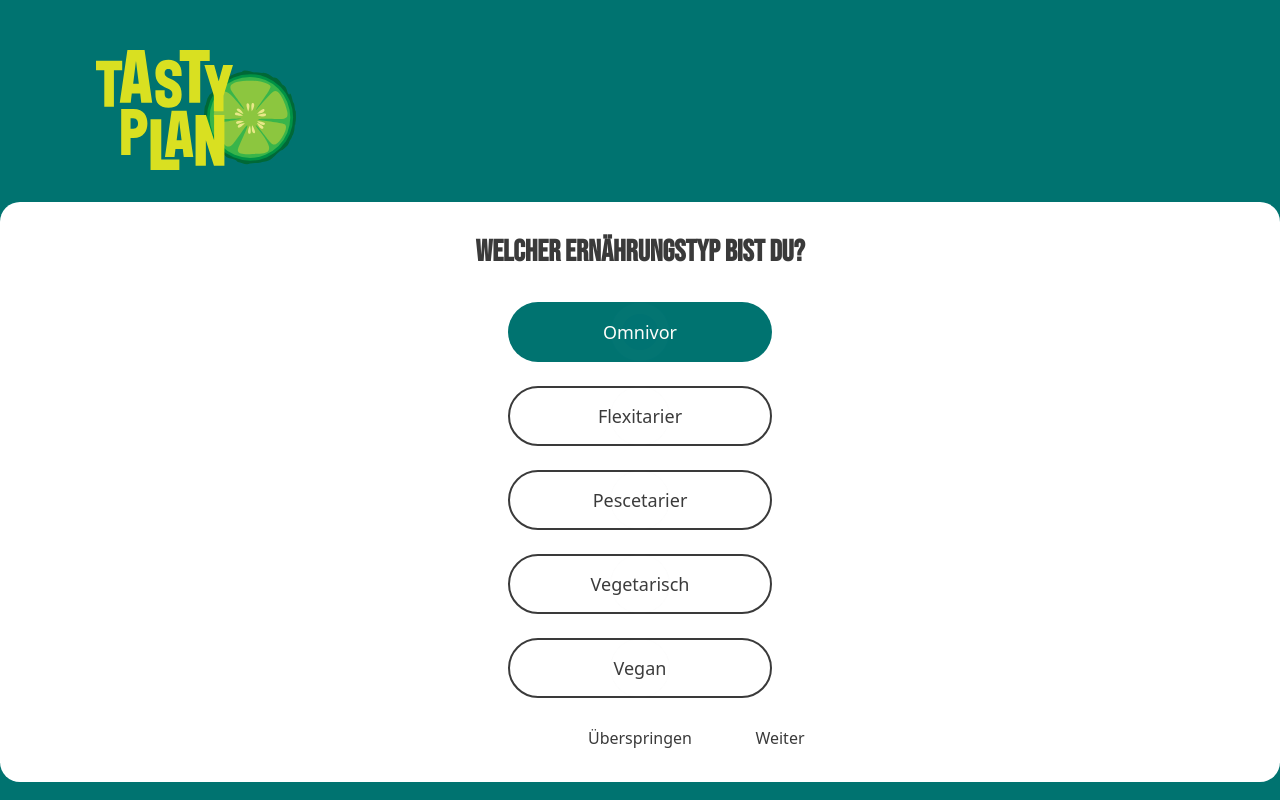
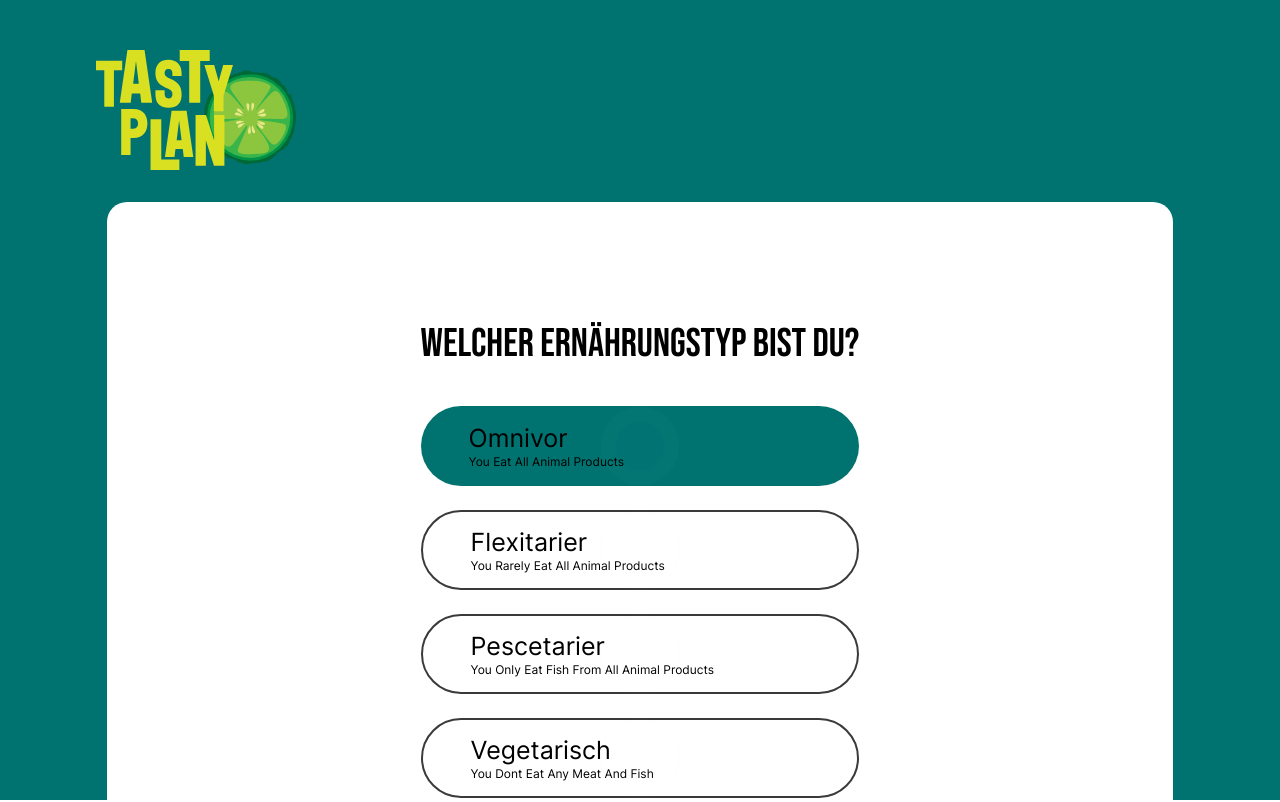
Before and after one commit to fichtnerma/Tastyplan, a Next.js app in the folder frontend/: page /preferences in a window 1280 px wide. Shown: the top 802 px of the page. Built offline with nearby package versions, Linux system fonts and the light colour scheme.

Commit message:
new design

```diff
--- a/frontend/src/pages/preferences/index.tsx
+++ b/frontend/src/pages/preferences/index.tsx
@@ -8,7 +8,13 @@ import Router from 'next/router';
 import React, { useState } from 'react';
 
 const PreferencesPage = () => {
-    const preferences = ['omnivor', 'flexitarier', 'pescetarier', 'vegetarisch', 'vegan'];
+    const preferences = [
+        { food: 'omnivor', description: 'You eat all animal products' },
+        { food: 'flexitarier', description: 'You rarely eat all animal products' },
+        { food: 'pescetarier', description: 'You only eat fish from all animal products' },
+        { food: 'vegetarisch', description: 'You dont eat any meat and fish' },
+        { food: 'vegan', description: 'You dont eat any kind of animal products' },
+    ];
 
     const [selection, setSelection] = useState('omnivor');
 
@@ -32,23 +38,24 @@ const PreferencesPage = () => {
     return (
         <div>
             <Image src={logo} className="ml-24 mb-8" alt="logo" width={200} priority />
-            <div className="flex justify-center items-center">
-                <form className="flex justify-center py-8 px-12 w-screen bg-white rounded-[20px]">
-                    <fieldset className="flex flex-col">
-                        <h2 className="text-3xl font-semibold text-gray-custom4 mb-8">
-                            Welcher Ernährungstyp bist du?
-                        </h2>
+            <div className="flex justify-center items-center ml-50">
+                <form className="flex justify-center py-8 px-12 w-5/6 h-full bg-white rounded-[20px]">
+                    <fieldset className="flex flex-col mt-20">
+                        <h4 className="mb-8">Welcher Ernährungstyp bist du?</h4>
                         <div className={styles.preferencesWrapper}>
                             {preferences.map((preference, i) => (
                                 <div key={i} className={styles.choiceWrapper}>
                                     <input
                                         type="radio"
                                         name="preferences"
-                                        value={preference}
-                                        checked={selection === preference}
+                                        value={preference.food}
+                                        checked={selection === preference.food}
                                         onChange={onChoiceChange}
                                     />
-                                    <label htmlFor={preference}>{preference}</label>
+                                    <label htmlFor={preference.food}>
+                                        <p className="absolute min-w-full pb-4 pl-6">{preference.food}</p>
+                                        <p className="text-xs min-w-full pt-8">{preference.description}</p>
+                                    </label>
                                 </div>
                             ))}
                         </div>
--- a/frontend/src/styles/Preferences.module.scss
+++ b/frontend/src/styles/Preferences.module.scss
@@ -1,13 +1,13 @@
 .preferencesWrapper {
-    display: flex;
+    display: block;
     flex-direction: column;
-    align-items: center;
+    align-items: left;
 
     .choiceWrapper {
         display: block;
         margin-bottom: 1.5rem;
-        width: 80%;
-        height: 60px;
+        width: 100%;
+        height: 80px;
         position: relative;
 
         &:last-child {
@@ -15,7 +15,6 @@
         }
 
         &:hover {
-
             label {
                 background-color: var(--green-light);
                 color: var(--white);
@@ -33,15 +32,11 @@
         bottom: 0;
         cursor: pointer;
         z-index: 1;
-
-
-
     }
 
     input[type='radio'] {
         opacity: 0.01;
         z-index: 100;
-
     }
 
     label {
@@ -58,15 +53,13 @@
         /* 28px */
         text-transform: capitalize;
         color: var(--gray-dark);
-
+        padding-left: 3rem;
     }
 
-    input[type='radio']:checked+label,
-    .Checked+label {
+    input[type='radio']:checked + label,
+    .Checked + label {
         background-color: var(--green-dark);
         color: var(--white);
         border: none;
-
-
     }
 }
```
